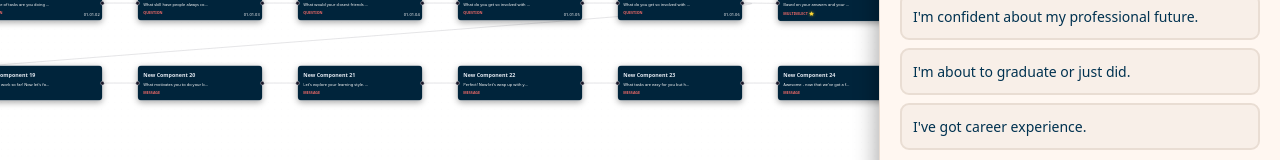
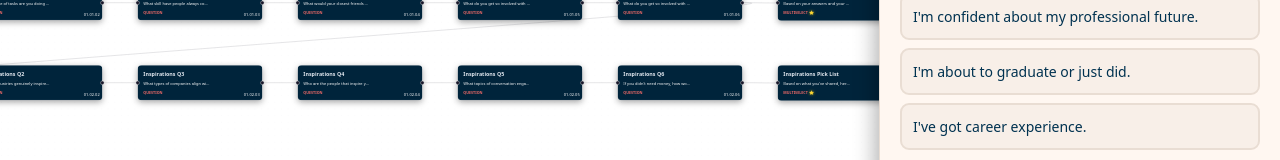
Before and after one commit to ignite-your-Acareer/the-tool, a React app: page / in a window 1280 px wide. Shown: the part 437-597 px from the top of the page. Built offline with nearby package versions, Linux system fonts and the light colour scheme; the HTML template or start-up script is replaced by a standard one.

Commit message:
Update default state with new conversation flow structure

```diff
--- a/src/defaultState.ts
+++ b/src/defaultState.ts
@@ -1,5 +1,5 @@
 const defaultState = {
-  nodes: [
+  "nodes": [
     {
       "id": "n-1",
       "type": "card",
@@ -301,7 +301,7 @@ const defaultState = {
       }
     }
   ],
-  edges: [
+  "edges": [
     {
       "id": "e-n-1-n-2",
       "source": "n-1",
@@ -435,7 +435,7 @@ const defaultState = {
       "selected": false
     }
   ],
-  components: {
+  "components": {
     "comp-1": {
       "id": "comp-1",
       "name": "Strengths Q1",
@@ -837,145 +837,165 @@ const defaultState = {
     },
     "comp-1755485319818": {
       "id": "comp-1755485319818",
-      "name": "New Component 19",
-      "slug": "",
+      "name": "Inspirations Q2",
+      "slug": "01.02.02",
+      "uiToolType": "question",
+      "content": {
+        "question": {
+          "text": "What industries genuinely inspire you?",
+          "options": [],
+          "suggestions": [
+            "Technology",
+            "etc"
+          ],
+          "image": "/img/steps/inspirations/question/2.png"
+        }
+      },
+      "aiGenerated": false,
+      "createdAt": "2025-08-18T02:48:39.818Z",
+      "updatedAt": "2025-08-18T02:52:37.747Z"
+    },
+    "comp-1755485320322": {
+      "id": "comp-1755485320322",
+      "name": "Inspirations Q3",
+      "slug": "01.02.03",
+      "uiToolType": "question",
+      "content": {
+        "question": {
+          "text": "What types of companies align with your vision and values for the world?",
+          "options": [],
+          "suggestions": [
+            "Social Impact",
+            "etc"
+          ],
+          "image": "/img/steps/inspirations/question/3.png"
+        }
+      },
+      "aiGenerated": false,
+      "createdAt": "2025-08-18T02:48:40.322Z",
+      "updatedAt": "2025-08-18T02:53:49.886Z"
+    },
+    "comp-1755485320779": {
+      "id": "comp-1755485320779",
+      "name": "Inspirations Q4",
+      "slug": "01.02.04",
+      "uiToolType": "question",
+      "content": {
+        "question": {
+          "text": "Who are the people that inspire you?",
+          "options": [],
+          "suggestions": [
+            "Innovators",
+            "etc"
+          ],
+          "image": "/img/steps/inspirations/question/4.png"
+        }
+      },
+      "aiGenerated": false,
+      "createdAt": "2025-08-18T02:48:40.779Z",
+      "updatedAt": "2025-08-18T02:54:37.876Z"
+    },
+    "comp-1755485322530": {
+      "id": "comp-1755485322530",
+      "name": "Inspirations Q5",
+      "slug": "01.02.05",
+      "uiToolType": "question",
+      "content": {
+        "question": {
+          "text": "What topics of conversation engage you so much that time flies by?",
+          "options": [],
+          "suggestions": [
+            "Philosophy",
+            "etc"
+          ],
+          "image": "/img/steps/inspirations/question/5.png"
+        }
+      },
+      "aiGenerated": false,
+      "createdAt": "2025-08-18T02:48:42.530Z",
+      "updatedAt": "2025-08-18T02:55:50.692Z"
+    },
+    "comp-1755485329155": {
+      "id": "comp-1755485329155",
+      "name": "Inspirations Q6",
+      "slug": "01.02.06",
+      "uiToolType": "question",
+      "content": {
+        "question": {
+          "text": "If you didn't need money, how would you spend your time?",
+          "options": [],
+          "suggestions": [
+            "Research & Discovery"
+          ],
+          "image": "/img/steps/inspirations/question/6.png"
+        }
+      },
+      "aiGenerated": false,
+      "createdAt": "2025-08-18T02:48:49.155Z",
+      "updatedAt": "2025-08-18T02:56:47.509Z"
+    },
+    "comp-1755485329707": {
+      "id": "comp-1755485329707",
+      "name": "Inspirations Pick List",
+      "slug": "01.02.07",
+      "uiToolType": "multiSelect",
+      "content": {
+        "multiSelect": {
+          "text": "Based on what you've shared, here's a set of inspirations curated just for you. Read them all and then select your top 3.",
+          "options": [
+            {
+              "text": "Inspiration 1"
+            },
+            {
+              "text": "Inspiration 2"
+            },
+            {
+              "text": "Inspiration 3"
+            },
+            {
+              "text": "Inspiration 4"
+            },
+            {
+              "text": "Inspiration 5"
+            },
+            {
+              "text": "Inspiration 6"
+            }
+          ]
+        }
+      },
+      "aiGenerated": true,
+      "createdAt": "2025-08-18T02:48:49.707Z",
+      "updatedAt": "2025-08-18T02:58:13.110Z"
+    },
+    "comp-1755485330140": {
+      "id": "comp-1755485330140",
+      "name": "Inspirations Free Chat",
+      "slug": "01.02.08",
       "uiToolType": "message",
       "content": {
         "message": {
-          "text": "Excellent work so far! Now let's focus on your goals. Where do you see yourself professionally in the next 2-3 years?",
+          "text": "[Free Chat placeholder]",
           "richText": true
-        },
-        "banner": {
-          "text": "New Banner",
-          "type": "default"
         }
       },
-      "createdAt": "2025-08-18T02:48:39.818Z",
-      "updatedAt": "2025-08-18T02:48:39.818Z"
-    },
-    "comp-1755485320322": {
-      "id": "comp-1755485320322",
-      "name": "New Component 20",
-      "slug": "",
-      "uiToolType": "message",
-      "content": {
-        "message": {
-          "text": "What motivates you to do your best work? Is it recognition, helping others, solving complex problems, or something else?",
-          "richText": true
-        },
-        "banner": {
-          "text": "New Banner",
-          "type": "default"
-        }
-      },
-      "createdAt": "2025-08-18T02:48:40.322Z",
-      "updatedAt": "2025-08-18T02:48:40.322Z"
-    },
-    "comp-1755485320779": {
-      "id": "comp-1755485320779",
-      "name": "New Component 21",
-      "slug": "",
-      "uiToolType": "message",
-      "content": {
-        "message": {
-          "text": "Let's explore your learning style. How do you prefer to acquire new skills - through hands-on experience, formal training, or mentoring?",
-          "richText": true
-        },
-        "banner": {
-          "text": "New Banner",
-          "type": "default"
-        }
-      },
-      "createdAt": "2025-08-18T02:48:40.779Z",
-      "updatedAt": "2025-08-18T02:48:40.779Z"
-    },
-    "comp-1755485322530": {
-      "id": "comp-1755485322530",
-      "name": "New Component 22",
-      "slug": "",
-      "uiToolType": "message",
-      "content": {
-        "message": {
-          "text": "Perfect! Now let's wrap up with your values. What's most important to you in a work environment - collaboration, autonomy, innovation, or stability?",
-          "richText": true
-        },
-        "banner": {
-          "text": "New Banner",
-          "type": "default"
-        }
-      },
-      "createdAt": "2025-08-18T02:48:42.530Z",
-      "updatedAt": "2025-08-18T02:48:42.530Z"
-    },
-    "comp-1755485329155": {
-      "id": "comp-1755485329155",
-      "name": "New Component 23",
-      "slug": "",
-      "uiToolType": "message",
-      "content": {
-        "message": {
-          "text": "What tasks are easy for you but hard for others? Think about the skills that come naturally to you and how they might be valuable in your career.",
-          "richText": true
-        },
-        "banner": {
-          "text": "New Banner",
-          "type": "default"
-        }
-      },
-      "createdAt": "2025-08-18T02:48:49.155Z",
-      "updatedAt": "2025-08-18T02:48:49.155Z"
-    },
-    "comp-1755485329707": {
-      "id": "comp-1755485329707",
-      "name": "New Component 24",
-      "slug": "",
-      "uiToolType": "message",
-      "content": {
-        "message": {
-          "text": "Awesome - now that we've got a feel for your personality, let's dig into your strengths. You'll see a few sample answers to guide you.",
-          "richText": true
-        },
-        "banner": {
-          "text": "New Banner",
-          "type": "default"
-        }
-      },
-      "createdAt": "2025-08-18T02:48:49.707Z",
-      "updatedAt": "2025-08-18T02:48:49.707Z"
-    },
-    "comp-1755485330140": {
-      "id": "comp-1755485330140",
-      "name": "New Component 25",
-      "slug": "",
-      "uiToolType": "message",
-      "content": {
-        "message": {
-          "text": "Tell me about a time when you felt most confident at work. What were you doing, and what made you feel so capable in that moment?",
-          "richText": true
-        },
-        "banner": {
-          "text": "New Banner",
-          "type": "default"
-        }
-      },
+      "aiGenerated": true,
       "createdAt": "2025-08-18T02:48:50.140Z",
-      "updatedAt": "2025-08-18T02:48:50.140Z"
+      "updatedAt": "2025-08-18T02:59:04.215Z"
     }
   },
-  messages: [
+  "messages": [
     {
       "id": "6",
-      "sender": "ai" as const,
+      "sender": "ai",
       "content": "Welcome to Ignite! What would you like to be called?\n\n(You can click your first name, full name, or type a nickname.)",
       "messageId": "msg-6",
       "componentId": "comp-1755470701901",
-      "uiToolType": "message",
-      "timestamp": "01:14 PM",
-      "type": "text" as const
+      "uiToolType": "message"
     },
     {
       "id": "7",
-      "sender": "ai" as const,
+      "sender": "ai",
       "content": "Hey {name}, we'll ask a few quick questions to start building your Personal Profile:\n\nHow are you thinking about your professional future right now?",
       "messageId": "msg-7",
       "componentId": "comp-1755470761542",
@@ -994,13 +1014,11 @@ const defaultState = {
           "text": "I've got career experience."
         }
       ],
-      "maxSelection": 1,
-      "timestamp": "01:14 PM",
-      "type": "text" as const
+      "maxSelection": 1
     },
     {
       "id": "8",
-      "sender": "ai" as const,
+      "sender": "ai",
       "content": "What sounds most useful to you right now?",
       "messageId": "msg-8",
       "componentId": "comp-1755471082977",
@@ -1022,13 +1040,11 @@ const defaultState = {
           "text": "Help finding values-matched employer"
         }
       ],
-      "maxSelection": 1,
-      "timestamp": "01:14 PM",
-      "type": "text" as const
+      "maxSelection": 1
     },
     {
       "id": "9",
-      "sender": "ai" as const,
+      "sender": "ai",
       "content": "What are your top 3 goals that Ignite might help you with?",
       "messageId": "msg-9",
       "componentId": "comp-1755471271684",
@@ -1059,13 +1075,11 @@ const defaultState = {
           "image": "/img/onboarding/personal-growth.png"
         }
       ],
-      "maxSelection": 1,
-      "timestamp": "01:14 PM",
-      "type": "text" as const
+      "maxSelection": 1
     },
     {
       "id": "10",
-      "sender": "ai" as const,
+      "sender": "ai",
       "content": "[Placeholder for form tool that exists in code but hasn't been added to this prototype yet.]",
       "messageId": "msg-10",
       "componentId": "comp-1755471536987",
@@ -1075,14 +1089,11 @@ const defaultState = {
           "text": ""
         }
       ],
-      "maxSelection": 1,
-      "bannerText": "School forms",
-      "timestamp": "01:14 PM",
-      "type": "text" as const
+      "maxSelection": 1
     },
     {
       "id": "11",
-      "sender": "ai" as const,
+      "sender": "ai",
       "content": "Perfect! Now that we've got the basics, let's get you started on your journey to success with the Clarity track.\n\nOnce you've completed the Clarity track, you'll get your finished Personal Profile - showing exactly who you are and where you want to go. You can check its progress anytime by tapping on your avatar in the top right.\n\nSee where you're at in the Clarity track with the menu on the top left.",
       "messageId": "msg-11",
       "componentId": "comp-1755471715008",
@@ -1092,13 +1103,11 @@ const defaultState = {
           "text": "Let's go!"
         }
       ],
-      "maxSelection": 1,
-      "timestamp": "01:14 PM",
-      "type": "text" as const
+      "maxSelection": 1
     },
     {
       "id": "12",
-      "sender": "ai" as const,
+      "sender": "ai",
       "content": "First up, the personality quiz. It'll take less than 10 minutes, and you'll learn your personality type across the top five personality assessments.",
       "messageId": "msg-12",
       "componentId": "comp-1755471835094",
@@ -1108,13 +1117,11 @@ const defaultState = {
           "text": "Launch Personality Quiz"
         }
       ],
-      "maxSelection": 1,
-      "timestamp": "01:14 PM",
-      "type": "text" as const
+      "maxSelection": 1
     },
     {
       "id": "1",
-      "sender": "ai" as const,
+      "sender": "ai",
       "content": "What tasks are easy for you but hard for others?",
       "messageId": "msg-1",
       "componentId": "comp-1",
@@ -1123,15 +1130,11 @@ const defaultState = {
         "Writing",
         "etc"
       ],
-      "image": "/img/steps/strengths/question/1.png",
-      "bannerText": "Strengths",
-      "textContent": "Awesome - now that we've got a feel for your personality, let's dig into your strengths.\n\nYou'll see a few sample answers to guide you. Feel free to click one that fits, but writing in detail in your own words is the best.",
-      "timestamp": "01:14 PM",
-      "type": "text" as const
+      "image": "/img/steps/strengths/question/1.png"
     },
     {
       "id": "2",
-      "sender": "ai" as const,
+      "sender": "ai",
       "content": "What type of tasks are you doing when you feel the most energized and productive?",
       "messageId": "msg-2",
       "componentId": "comp-2",
@@ -1140,13 +1143,11 @@ const defaultState = {
         "Repetitive Tasks",
         "etc"
       ],
-      "image": "/img/steps/strengths/question/2.png",
-      "timestamp": "01:14 PM",
-      "type": "text" as const
+      "image": "/img/steps/strengths/question/2.png"
     },
     {
       "id": "3",
-      "sender": "ai" as const,
+      "sender": "ai",
       "content": "What skill have people always complimented you on?",
       "messageId": "msg-3",
       "componentId": "comp-1755459042228",
@@ -1155,13 +1156,11 @@ const defaultState = {
         "Public Speaking",
         "etc"
       ],
-      "image": "/img/steps/strengths/question/3.png",
-      "timestamp": "01:14 PM",
-      "type": "text" as const
+      "image": "/img/steps/strengths/question/3.png"
     },
     {
       "id": "4",
-      "sender": "ai" as const,
+      "sender": "ai",
       "content": "What would your closest friends and family say are your natural talents?",
       "messageId": "msg-4",
       "componentId": "comp-1755459253440",
@@ -1170,13 +1169,11 @@ const defaultState = {
         "Reliability",
         "etc"
       ],
-      "image": "/img/steps/strengths/question/4.png",
-      "timestamp": "01:14 PM",
-      "type": "text" as const
+      "image": "/img/steps/strengths/question/4.png"
     },
     {
       "id": "5",
-      "sender": "ai" as const,
+      "sender": "ai",
       "content": "What do you get so involved with that you lose track of time?",
       "messageId": "msg-5",
       "componentId": "comp-1755460172767",
@@ -1185,13 +1182,11 @@ const defaultState = {
         "Reading",
         "etc"
       ],
-      "image": "/img/steps/strengths/question/5.png",
-      "timestamp": "01:14 PM",
-      "type": "text" as const
+      "image": "/img/steps/strengths/question/5.png"
     },
     {
       "id": "17",
-      "sender": "ai" as const,
+      "sender": "ai",
       "content": "What do you get so involved with that you lose track of time?",
       "messageId": "msg-17",
       "componentId": "comp-1755484138142",
@@ -1200,13 +1195,11 @@ const defaultState = {
         "Prototyping",
         "etc"
       ],
-      "image": "/img/steps/strengths/question/6.png",
-      "timestamp": "01:14 PM",
-      "type": "text" as const
+      "image": "/img/steps/strengths/question/6.png"
     },
     {
       "id": "15",
-      "sender": "ai" as const,
+      "sender": "ai",
       "content": "Based on your answers and your personality quiz, here's a set of strengths that should suit you. Please select what you think are your top 3 strengths.",
       "messageId": "msg-15",
       "componentId": "comp-1755475318882",
@@ -1231,23 +1224,19 @@ const defaultState = {
           "text": "Strength 6"
         }
       ],
-      "maxSelection": 1,
-      "timestamp": "01:14 PM",
-      "type": "text" as const
+      "maxSelection": 1
     },
     {
       "id": "16",
-      "sender": "ai" as const,
+      "sender": "ai",
       "content": "[Free Chat placeholder]",
       "messageId": "msg-16",
       "componentId": "comp-1755475332549",
-      "uiToolType": "message",
-      "timestamp": "01:14 PM",
-      "type": "text" as const
+      "uiToolType": "message"
     },
     {
       "id": "18",
-      "sender": "ai" as const,
+      "sender": "ai",
       "content": "If you could wave a magic wand and fix one problem in the world, what would it be?",
       "messageId": "msg-18",
       "componentId": "comp-1755485319362",
@@ -1256,112 +1245,128 @@ const defaultState = {
         "World Hunger",
         "etc"
       ],
-      "image": "/img/steps/inspirations/question/1.png",
-      "bannerText": "Inspirations",
-      "textContent": "When your work inspires you, everything clicks — energy, creativity, and motivation skyrocket. It's great for you and for employers.\n\nLet's shape a clear picture of what really drives you.",
-      "timestamp": "01:14 PM",
-      "type": "text" as const
+      "image": "/img/steps/inspirations/question/1.png"
     },
     {
       "id": "19",
-      "sender": "ai" as const,
-      "content": "Excellent work so far! Now let's focus on your goals. Where do you see yourself professionally in the next 2-3 years?",
+      "sender": "ai",
+      "content": "What industries genuinely inspire you?",
       "messageId": "msg-19",
       "componentId": "comp-1755485319818",
-      "uiToolType": "message",
-      "bannerText": "New Banner",
-      "timestamp": "01:14 PM",
-      "type": "text" as const
+      "uiToolType": "question",
+      "suggestions": [
+        "Technology",
+        "etc"
+      ],
+      "image": "/img/steps/inspirations/question/2.png"
     },
     {
       "id": "20",
-      "sender": "ai" as const,
-      "content": "What motivates you to do your best work? Is it recognition, helping others, solving complex problems, or something else?",
+      "sender": "ai",
+      "content": "What types of companies align with your vision and values for the world?",
       "messageId": "msg-20",
       "componentId": "comp-1755485320322",
-      "uiToolType": "message",
-      "bannerText": "New Banner",
-      "timestamp": "01:14 PM",
-      "type": "text" as const
+      "uiToolType": "question",
+      "suggestions": [
+        "Social Impact",
+        "etc"
+      ],
+      "image": "/img/steps/inspirations/question/3.png"
     },
     {
       "id": "21",
-      "sender": "ai" as const,
-      "content": "Let's explore your learning style. How do you prefer to acquire new skills - through hands-on experience, formal training, or mentoring?",
+      "sender": "ai",
+      "content": "Who are the people that inspire you?",
       "messageId": "msg-21",
       "componentId": "comp-1755485320779",
-      "uiToolType": "message",
-      "bannerText": "New Banner",
-      "timestamp": "01:14 PM",
-      "type": "text" as const
+      "uiToolType": "question",
+      "suggestions": [
+        "Innovators",
+        "etc"
+      ],
+      "image": "/img/steps/inspirations/question/4.png"
     },
     {
       "id": "22",
-      "sender": "ai" as const,
-      "content": "Perfect! Now let's wrap up with your values. What's most important to you in a work environment - collaboration, autonomy, innovation, or stability?",
+      "sender": "ai",
+      "content": "What topics of conversation engage you so much that time flies by?",
       "messageId": "msg-22",
       "componentId": "comp-1755485322530",
-      "uiToolType": "message",
-      "bannerText": "New Banner",
-      "timestamp": "01:14 PM",
-      "type": "text" as const
+      "uiToolType": "question",
+      "suggestions": [
+        "Philosophy",
+        "etc"
+      ],
+      "image": "/img/steps/inspirations/question/5.png"
     },
     {
       "id": "23",
-      "sender": "ai" as const,
-      "content": "What tasks are easy for you but hard for others? Think about the skills that come naturally to you and how they might be valuable in your career.",
+      "sender": "ai",
+      "content": "If you didn't need money, how would you spend your time?",
       "messageId": "msg-23",
       "componentId": "comp-1755485329155",
-      "uiToolType": "message",
-      "bannerText": "New Banner",
-      "timestamp": "01:14 PM",
-      "type": "text" as const
+      "uiToolType": "question",
+      "suggestions": [
+        "Research & Discovery"
+      ],
+      "image": "/img/steps/inspirations/question/6.png"
     },
     {
       "id": "24",
-      "sender": "ai" as const,
-      "content": "Awesome - now that we've got a feel for your personality, let's dig into your strengths. You'll see a few sample answers to guide you.",
+      "sender": "ai",
+      "content": "Based on what you've shared, here's a set of inspirations curated just for you. Read them all and then select your top 3.",
       "messageId": "msg-24",
       "componentId": "comp-1755485329707",
-      "uiToolType": "message",
-      "bannerText": "New Banner",
-      "timestamp": "01:14 PM",
-      "type": "text" as const
+      "uiToolType": "multiSelect",
+      "multiSelectOptions": [
+        {
+          "text": "Inspiration 1"
+        },
+        {
+          "text": "Inspiration 2"
+        },
+        {
+          "text": "Inspiration 3"
+        },
+        {
+          "text": "Inspiration 4"
+        },
+        {
+          "text": "Inspiration 5"
+        },
+        {
+          "text": "Inspiration 6"
+        }
+      ],
+      "maxSelection": 1
     },
     {
       "id": "25",
-      "sender": "ai" as const,
-      "content": "Tell me about a time when you felt most confident at work. What were you doing, and what made you feel so capable in that moment?",
+      "sender": "ai",
+      "content": "[Free Chat placeholder]",
       "messageId": "msg-25",
       "componentId": "comp-1755485330140",
-      "uiToolType": "message",
-      "bannerText": "New Banner",
-      "timestamp": "01:14 PM",
-      "type": "text" as const
+      "uiToolType": "message"
     },
     {
       "id": "13",
-      "sender": "ai" as const,
+      "sender": "ai",
       "content": "[placeholder for Previous School Form, still needs routing]",
       "messageId": "msg-13",
       "componentId": "comp-1755472046014",
-      "uiToolType": "message",
-      "timestamp": "01:14 PM",
-      "type": "text" as const
+      "uiToolType": "message"
     },
     {
       "id": "14",
-      "sender": "ai" as const,
+      "sender": "ai",
       "content": "[placeholder for Planned School Form, still needs routing]",
       "messageId": "msg-14",
       "componentId": "comp-1755472089703",
-      "uiToolType": "message",
-      "timestamp": "01:14 PM",
-      "type": "text" as const
+      "uiToolType": "message"
     }
   ],
-  orphanMessageIds: [],
-  lastSaved: "2025-08-18T02:51:04.854Z"
+  "orphanMessageIds": [],
+  "lastSaved": "2025-08-18T03:00:56.651Z"
 };
 
 export default defaultState;
```
